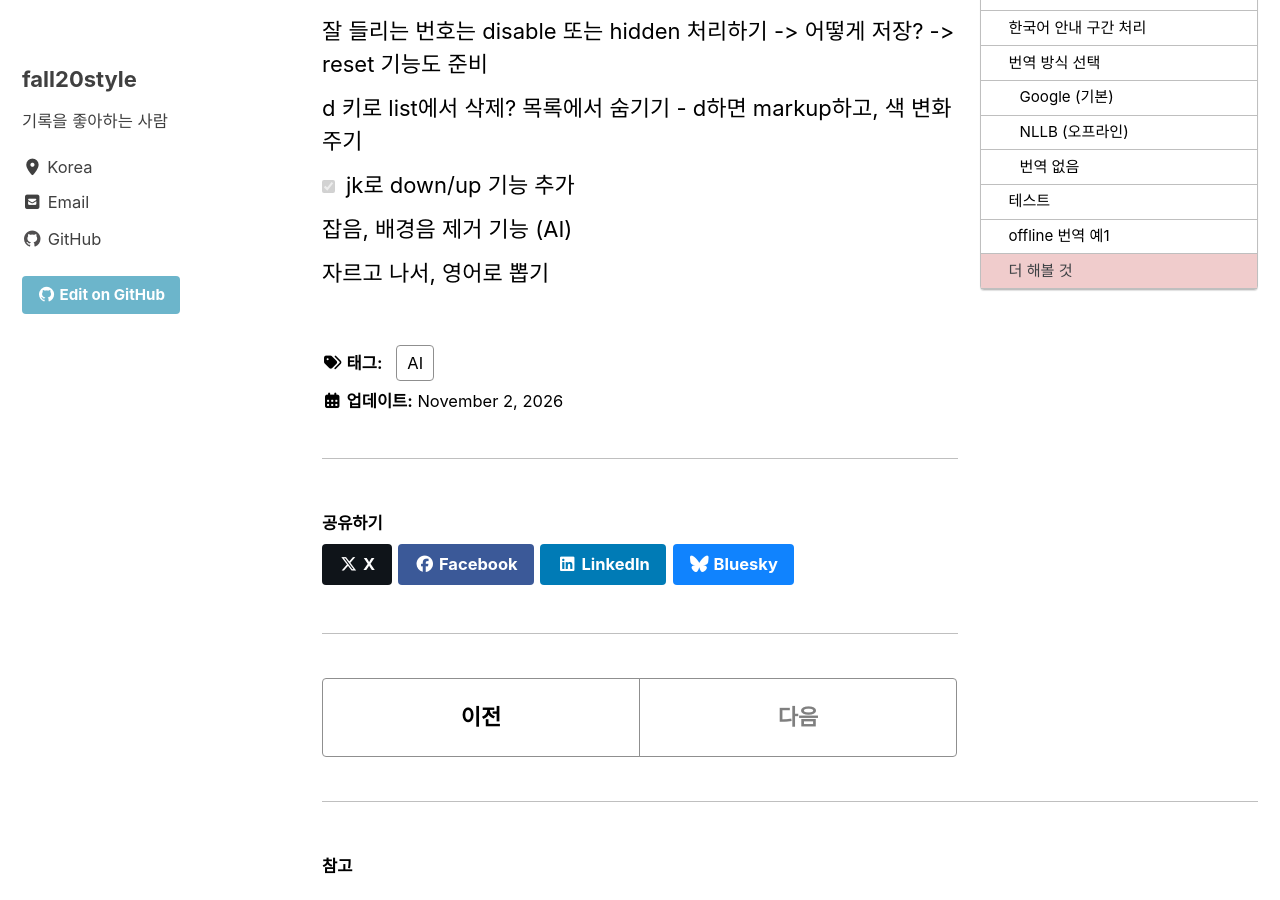
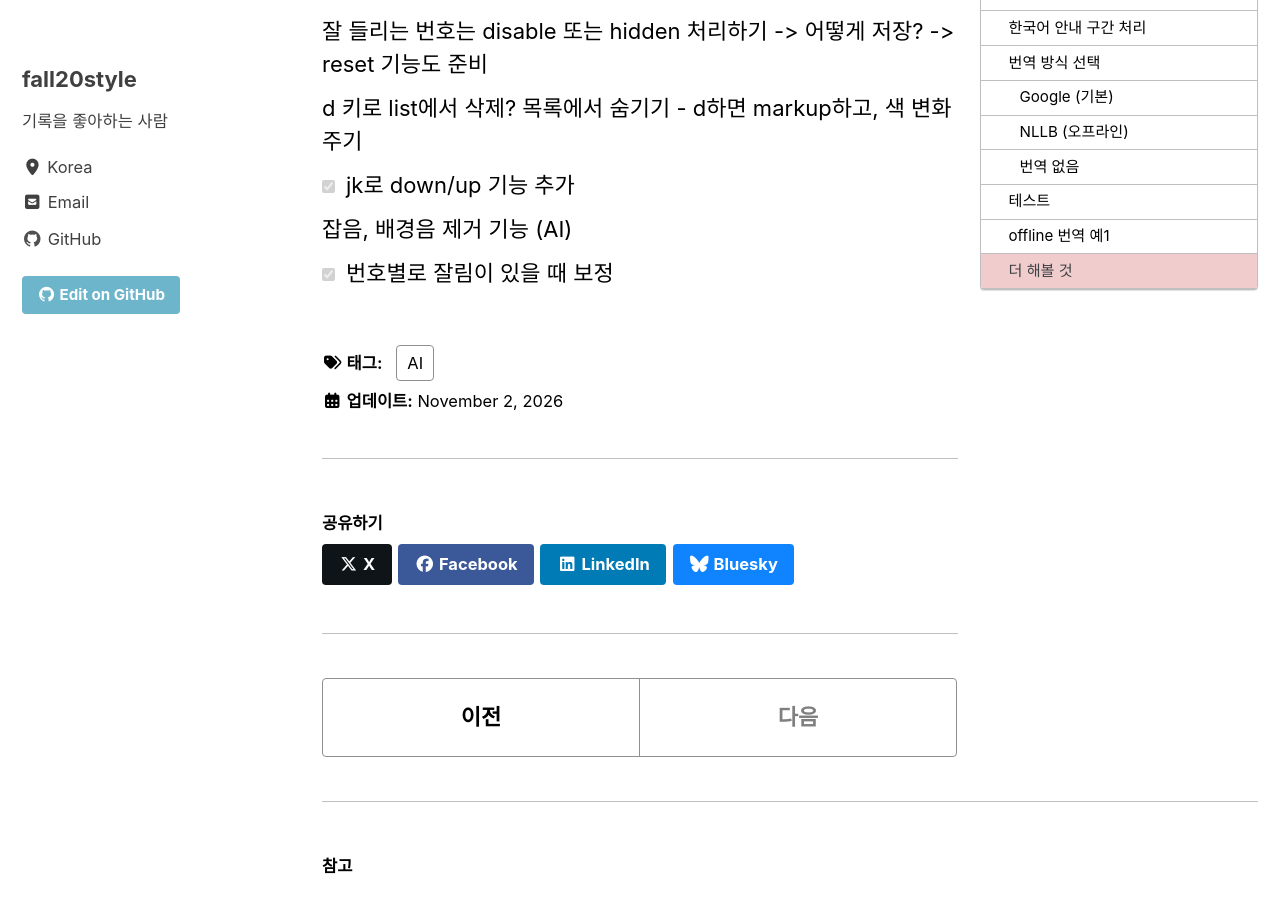
Before and after one commit to fall20style/fall20style.github.io, a Jekyll site: the page built from _posts/2026-11-02-mp3-ai-app.md, in a window 1280 px wide and 900 px high, scrolled down 7547 px. Built offline with Jekyll 4.4.1, drawn with Linux system fonts in a browser that asks for light colours; cached includes are drawn as plain includes.

Commit message:
Update 2026-11-02-mp3-ai-app.md

```diff
--- a/_posts/2026-11-02-mp3-ai-app.md
+++ b/_posts/2026-11-02-mp3-ai-app.md
@@ -231,4 +231,4 @@ python main.py data/ksat_2026_english.mp3 --out-dir output_offline2 --formats sr
 8. d 키로 list에서 삭제? 목록에서 숨기기 - d하면 markup하고, 색 변화 주기
 9. [X] jk로 down/up 기능 추가
 10. 잡음, 배경음 제거 기능 (AI)
-11. 자르고 나서, 영어로 뽑기
+11. [X] 번호별로 잘림이 있을 때 보정
```
